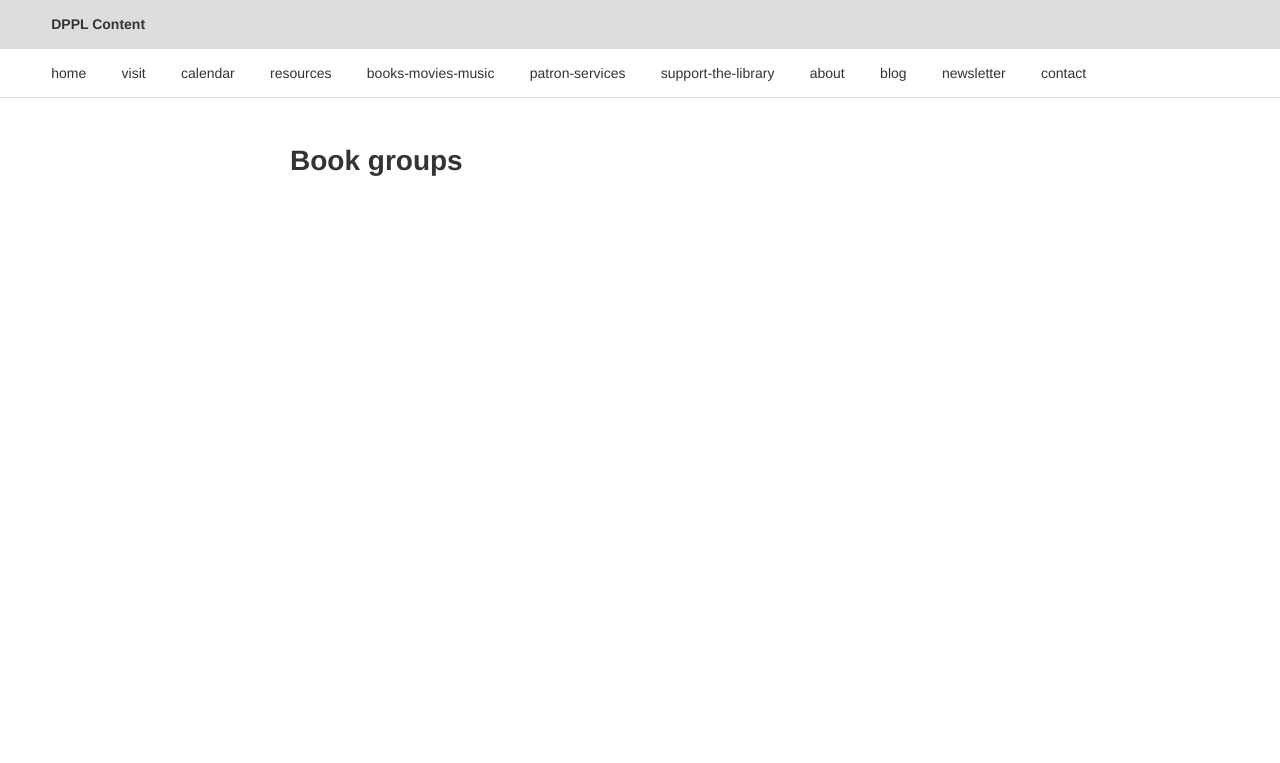
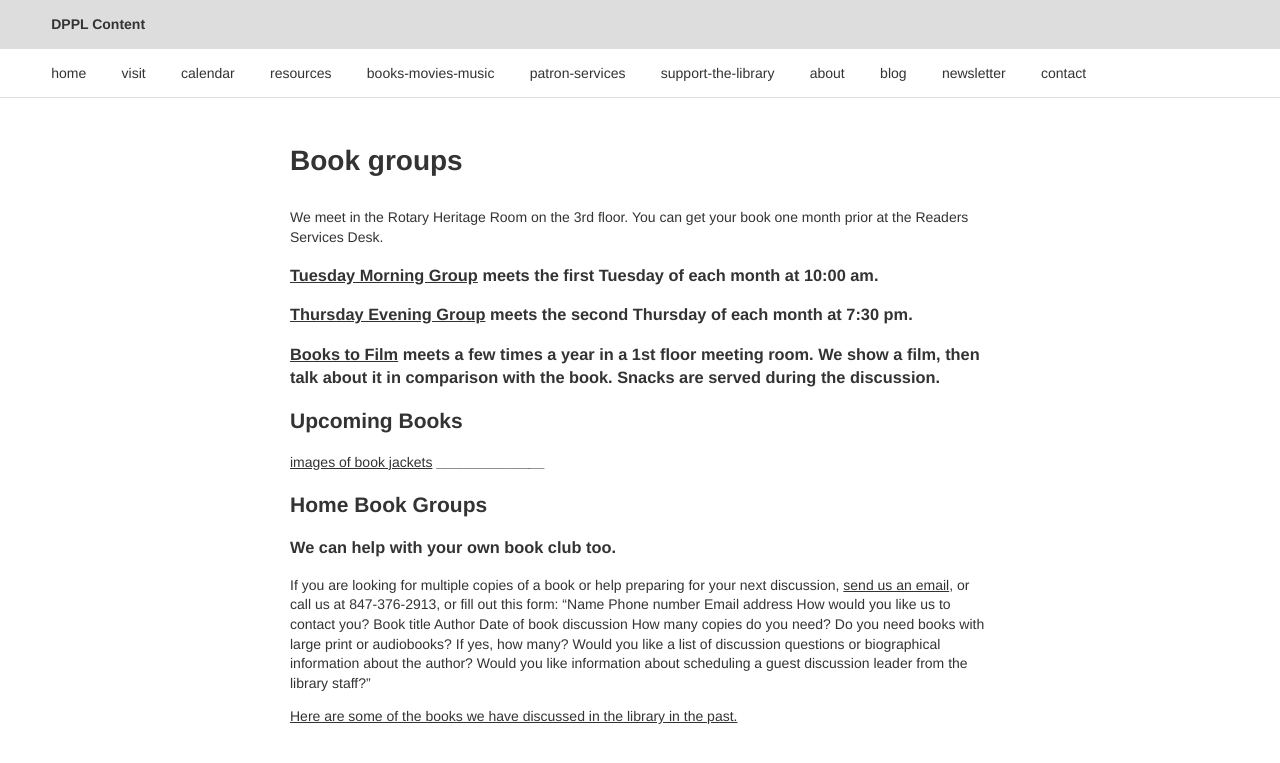
Before and after one commit to dpplweb/dppl-content, a Jekyll site: the page built from _posts/lynne/0302-01-01-book-groups.md, in a window 1280 px wide. Shown: the top 763 px of the page. Built offline with Jekyll 4.4.1, drawn with Linux system fonts in a browser that asks for light colours; Markdown is read by kramdown in place of the engine named in the settings.

Commit message:
Updated 0302-01-01-book-groups.md

```diff
--- a/_posts/lynne/0302-01-01-book-groups.md
+++ b/_posts/lynne/0302-01-01-book-groups.md
@@ -1,11 +1,44 @@
 ---
+categories:
+  - calendar
+  - lynne
+section: calendar
+author: Lynne
 layout: post
 title: Book groups
-author: Lynne
-section: calendar
-categories: [calendar, lynne]
-audience: ""
-keywords: ""
-goals: ""
-actions: ""
+audience: people looking for information about book groups
+keywords: "book club, book group, book discussion, film discussion"
+goals: "information on when book discussions are held, what books are being discussed next and where to get them, and what to do if you need help finding books for your own book club"
+actions: "read about book group options, register for a book discussion, find the latest discussion book in the catalog, request books or assistance with your own book club"
+published: true
 ---
+
+We meet in the Rotary Heritage Room on the 3rd floor. You can get your book one month prior at the Readers Services Desk.
+
+###[Tuesday Morning Group](link to latest evanced entry) meets the first Tuesday of each month at 10:00 am.
+
+###[Thursday Evening Group](link to latest evanced entry) meets the second Thursday of each month at 7:30 pm.
+
+###[Books to Film](link to latest evanced entry) meets a few times a year in a 1st floor meeting room. We show a film, then talk about it in comparison with the book. Snacks are served during the discussion.
+
+##Upcoming Books
+[images of book jackets](links to multiple formats of book in catalog)
+________________________________________
+##Home Book Groups
+
+###We can help with your own book club too.
+
+If you are looking for multiple copies of a book or help preparing for your next discussion, [send us an email](link to readers’ services desk email), or call us at 847-376-2913, or fill out this form:
+“Name
+Phone number
+Email address
+How would you like us to contact you?
+Book title
+Author
+Date of book discussion
+How many copies do you need?
+Do you need books with large print or audiobooks? If yes, how many?
+Would you like a list of discussion questions or biographical information about the author?
+Would you like information about scheduling a guest discussion leader from the library staff?”
+
+[Here are some of the books we have discussed in the library in the past.](link to Book Group books in the catalog)
```
